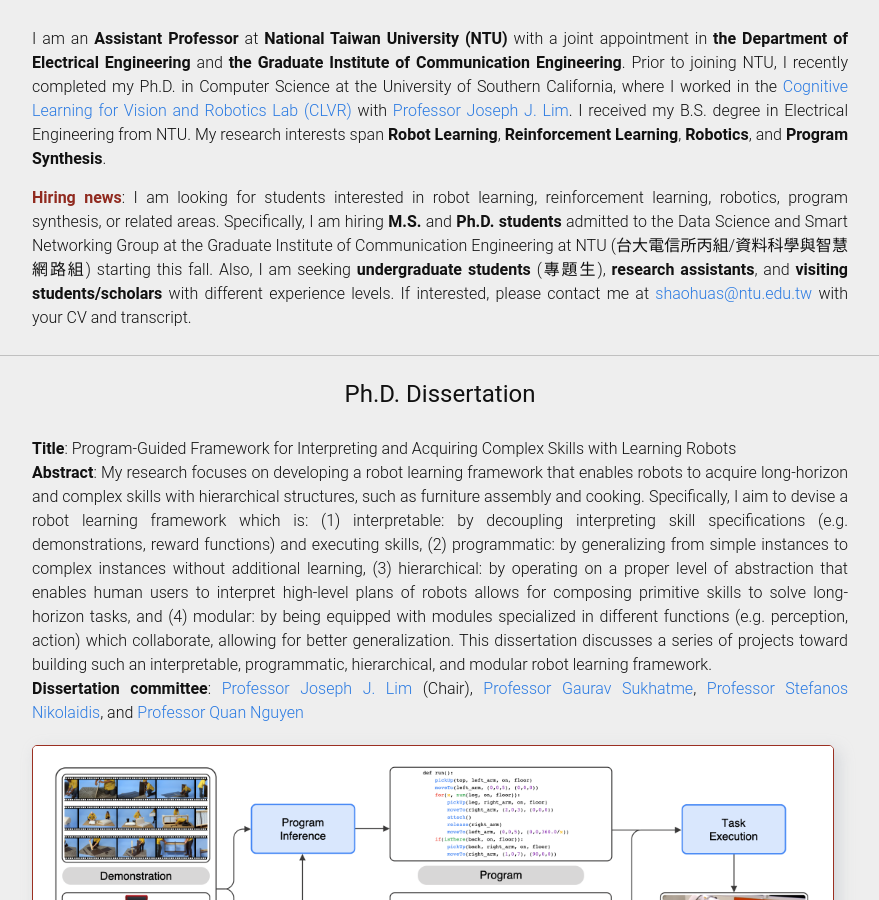
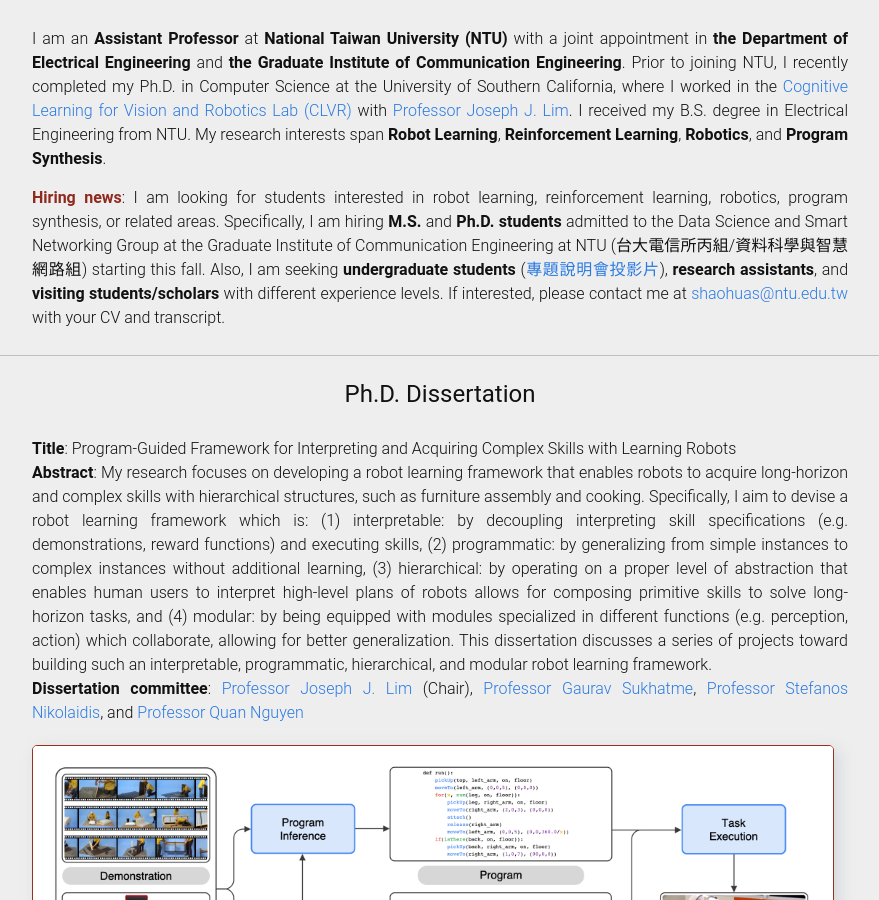
Before and after one commit to shaohua0116/shaohua0116.github.io, a Jekyll site: the page built from index.html, in a window 1280 px wide and 900 px high, scrolled down 314 px. Shown: the whole window, without its empty margins (200-1079 px from the left). Built offline with Jekyll 4.4.1, drawn with Linux system fonts in a browser that asks for light colours; some web fonts are replaced.

Commit message:
add slide

```diff
--- a/_data/bio.yml
+++ b/_data/bio.yml
@@ -11,7 +11,7 @@
   title:    ""
   content:
     me: "I am an <strong>Assistant Professor</strong> at <strong>National Taiwan University (NTU)</strong> with a joint appointment in <strong>the Department of Electrical Engineering</strong> and <strong>the Graduate Institute of Communication Engineering</strong>. Prior to joining NTU, I recently completed my Ph.D. in Computer Science at the University of Southern California, where I worked in the <a href='http://clvrai.com/' target='_blank'>Cognitive Learning for Vision and Robotics Lab (CLVR)</a> with <a href='http://people.csail.mit.edu/lim/' target='_blank'>Professor Joseph J. Lim</a>. I received my B.S. degree in Electrical Engineering from NTU. My research interests span <strong>Robot Learning</strong>, <strong>Reinforcement Learning</strong>, <strong>Robotics</strong>, and <strong>Program Synthesis</strong>."
-    hiring: "<span style='color: #902a1f;'><strong>Hiring news</strong></span>: I am looking for students interested in robot learning, reinforcement learning, robotics, program synthesis, or related areas. Specifically, I am hiring <strong>M.S.</strong> and <strong>Ph.D. students</strong> admitted to the Data Science and Smart Networking Group at the Graduate Institute of Communication Engineering at NTU (台大電信所丙組/資料科學與智慧網路組) starting this fall. Also, I am seeking <strong>undergraduate students</strong> (專題生), <strong>research assistants</strong>, and <strong>visiting students/scholars</strong> with different experience levels. If interested, please contact me at <a href = 'mailto: shaohuas@ntu.edu.tw'>shaohuas@ntu.edu.tw</a> with your CV and transcript."
+    hiring: "<span style='color: #902a1f;'><strong>Hiring news</strong></span>: I am looking for students interested in robot learning, reinforcement learning, robotics, program synthesis, or related areas. Specifically, I am hiring <strong>M.S.</strong> and <strong>Ph.D. students</strong> admitted to the Data Science and Smart Networking Group at the Graduate Institute of Communication Engineering at NTU (台大電信所丙組/資料科學與智慧網路組) starting this fall. Also, I am seeking <strong>undergraduate students</strong> (<a href='https://drive.google.com/file/d/1C_C_11K74hFdxz-KyLakdARJOHhrFKRQ/view?usp=sharing' target='_blank'>專題說明會投影片</a>), <strong>research assistants</strong>, and <strong>visiting students/scholars</strong> with different experience levels. If interested, please contact me at <a href = 'mailto: shaohuas@ntu.edu.tw'>shaohuas@ntu.edu.tw</a> with your CV and transcript."
 short:
   date:
   title:  "Shao-Hua Sun"
```
